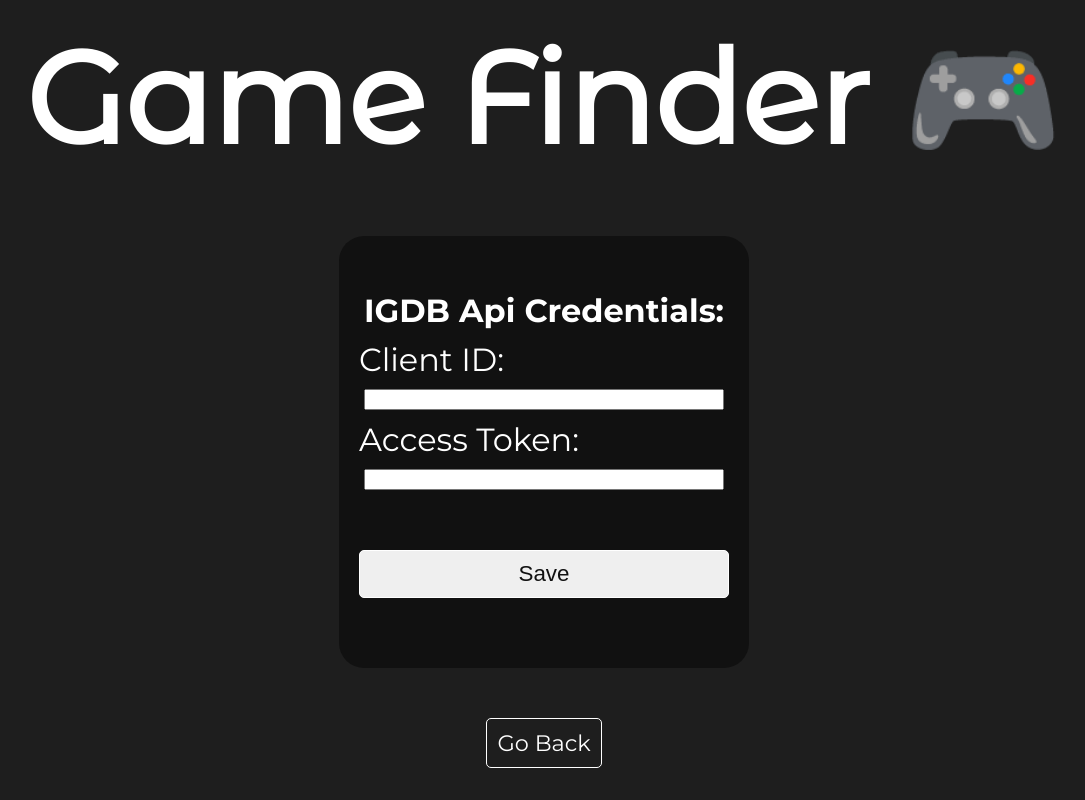
After one commit to tj-browne/game-finder, a Django app: page /credentials/ in a window 1280 px wide. The commit adds this page. Shown: the whole page, without its empty margins (96-1181 px from the left). Run offline with Django 5.2, Linux system fonts and the light colour scheme; parts of the project's set-up code (start-up, migrations or seed data) failed here and were passed over.

Commit message:
Add Basic API Access Validation

```diff
--- a/game_finder/settings.py
+++ b/game_finder/settings.py
@@ -30,7 +30,7 @@ SECRET_KEY = 'django-insecure-2iwfg#lh3xja!)hozy0k89c_bzf@d5eg!(acbi=!12t63abhnl
 # SECURITY WARNING: don't run with debug turned on in production!
 DEBUG = True
 
-ALLOWED_HOSTS = ['game-finder-webapp-8f7ff9624137.herokuapp.com', 'your-custom-domain.com']
+ALLOWED_HOSTS = ['game-finder-webapp-8f7ff9624137.herokuapp.com', 'your-custom-domain.com', '127.0.0.1']
 
 
 # Application definition
--- /dev/null
+++ b/main/forms.py
@@ -0,0 +1,6 @@
+from django import forms
+
+
+class CredentialsForm(forms.Form):
+    client_id = forms.CharField(label='Client ID', max_length=255, min_length=1)
+    access_token = forms.CharField(label='Access Token', widget=forms.PasswordInput, max_length=255, min_length=1)
--- a/main/static/main/css/styles.css
+++ b/main/static/main/css/styles.css
@@ -159,6 +159,44 @@ main {
     background-color: #ffffff;
 }
 
+.credentials-form{
+    display: flex;
+    flex-direction: column;
+    justify-content: space-between;
+    gap: 5px;
+    background-color: #111111;
+    padding: 50px 20px;
+    border-radius: 25px;
+}
+
+.credentials-form label{
+    font-size: 2em;
+}
+
+.credentials-form h1{
+    margin: 5px;
+}
+
+.credentials-form input{
+    margin: 5px;
+}
+
+.credentials-form button{
+    padding: 10px;
+    color: #111111;
+    border: 1px solid #ffffff;
+    border-radius: 5px;
+    margin-top: 50px;
+    margin-bottom: 20px;
+    font-size: 1.4em;
+}
+
+.credentials-form button:hover {
+    color: #ffffff;
+    background-color: #111111;
+}
+
+
 @media only screen and (max-width: 1200px) {
     .homepage-title {
         font-size: 4em;
--- /dev/null
+++ b/main/templates/main/credentials.html
@@ -0,0 +1,33 @@
+{% load static %}
+<!DOCTYPE html>
+<html lang="en">
+<head>
+    <meta charset="UTF-8">
+    <title>Save Credentials</title>
+    <meta name="viewport" content="width=device-width, initial-scale=1.0">
+    <link rel="shortcut icon" href="{% static 'main/images/favicon.ico' %}"/>
+    <link rel="stylesheet" href="{% static 'main/css/styles.css' %}">
+    <link rel="preconnect" href="https://fonts.googleapis.com">
+    <link rel="preconnect" href="https://fonts.gstatic.com" crossorigin>
+    <link rel="stylesheet" href="https://fonts.googleapis.com/css2?family=Montserrat+Alternates&display=swap">
+    <link href="https://fonts.googleapis.com/css2?family=Montserrat:ital,wght@0,100..900;1,100..900&display=swap"
+          rel="stylesheet">
+</head>
+<body>
+<main>
+    <h1 class="homepage-title"><a href="{% url 'search' %}">Game Finder 🎮</a></h1>
+    <div class="page-container">
+        <form class="credentials-form" method="post" action="{% url 'credentials' %}">
+            {% csrf_token %}
+            <h1>IGDB Api Credentials: </h1>
+            <label for="client_id">Client ID:</label>
+            <input type="text" id="client_id" name="client_id">
+            <label for="access_token">Access Token:</label>
+            <input type="password" id="access_token" name="access_token">
+            <button type="submit">Save</button>
+        </form>
+    </div>
+    <a class="back-button" href="{{ referer }}">Go Back</a>
+</main>
+</body>
+</html>
--- a/main/urls.py
+++ b/main/urls.py
@@ -4,4 +4,5 @@ from . import views
 urlpatterns = [
     path('', views.search_games, name='search'),
     path('details/<int:game_id>/', views.get_game_details, name='details'),
+    path('credentials/', views.set_credentials, name='credentials'),
 ]
--- a/main/views.py
+++ b/main/views.py
@@ -1,8 +1,9 @@
 import os
 
-from django.shortcuts import render
+from django.shortcuts import render, redirect
 
 from .api_service import apiService
+from .forms import CredentialsForm
 
 
 def home(request):
@@ -10,22 +11,34 @@ def home(request):
 
 
 def search_games(request):
+    if not request.session.get('client_id') or not request.session.get('access_token'):
+        return redirect('credentials')
+
     query = request.GET.get('query')
     games = []
     if query:
-        client_id = os.getenv('CLIENT_ID')
-        access_token = os.getenv('ACCESS_TOKEN')
-        api = apiService(client_id, access_token)
+        api = apiService(request)
         games = api.get_games(query)
 
     return render(request, 'main/search.html', {'games': games})
 
 
 def get_game_details(request, game_id):
-    client_id = os.getenv('CLIENT_ID')
-    access_token = os.getenv('ACCESS_TOKEN')
-    api = apiService(client_id, access_token)
+    api = apiService(request)
     game_details = api.get_game_details(game_id)
     referer = request.META.get('HTTP_REFERER', '/')
 
     return render(request, 'main/details.html', {'game_details': game_details, 'referer': referer})
+
+
+def set_credentials(request):
+    referer = request.META.get('HTTP_REFERER', '/')
+    if request.method == 'POST':
+        form = CredentialsForm(request.POST)
+        if form.is_valid():
+            request.session['client_id'] = form.cleaned_data['client_id']
+            request.session['access_token'] = form.cleaned_data['access_token']
+            return redirect('search')
+    else:
+        form = CredentialsForm()
+    return render(request, 'main/credentials.html', {'form': form, 'referer': referer})
```
Also changed, not shown: main/api_service.py (+5 -3 lines), db.sqlite3.
